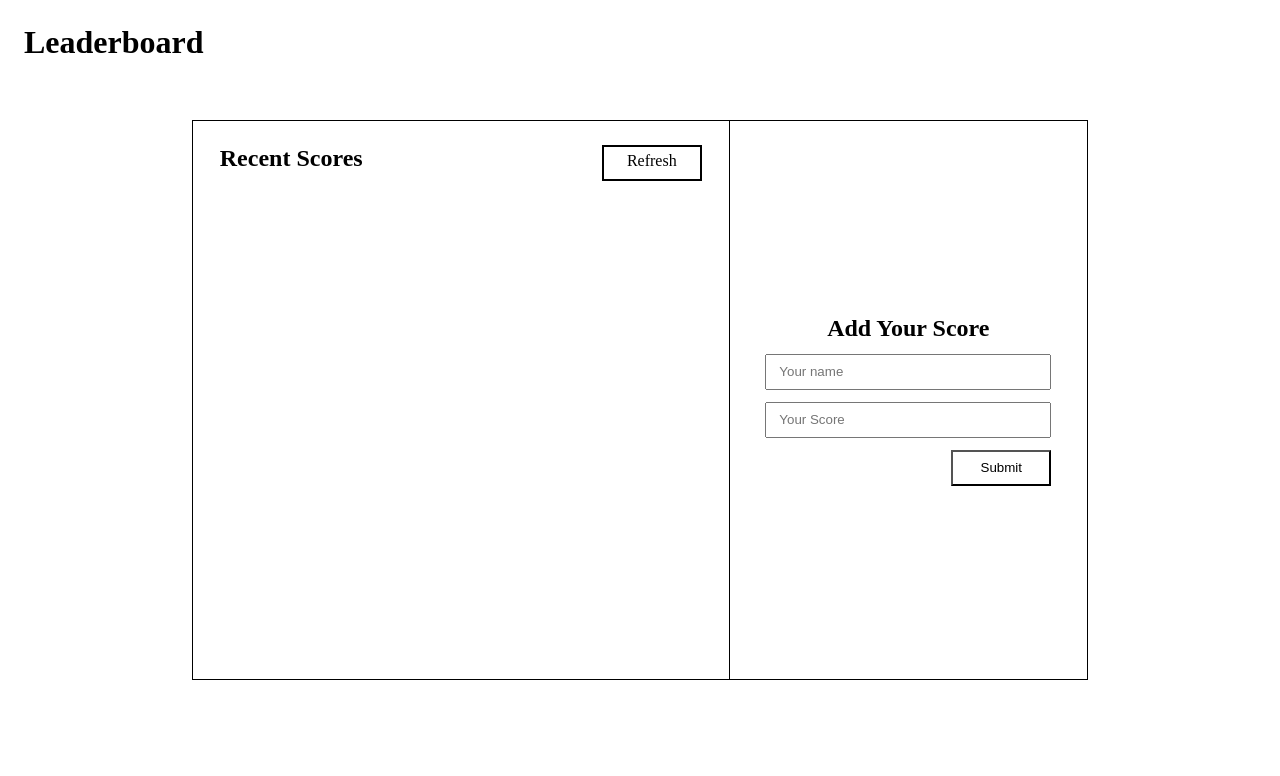
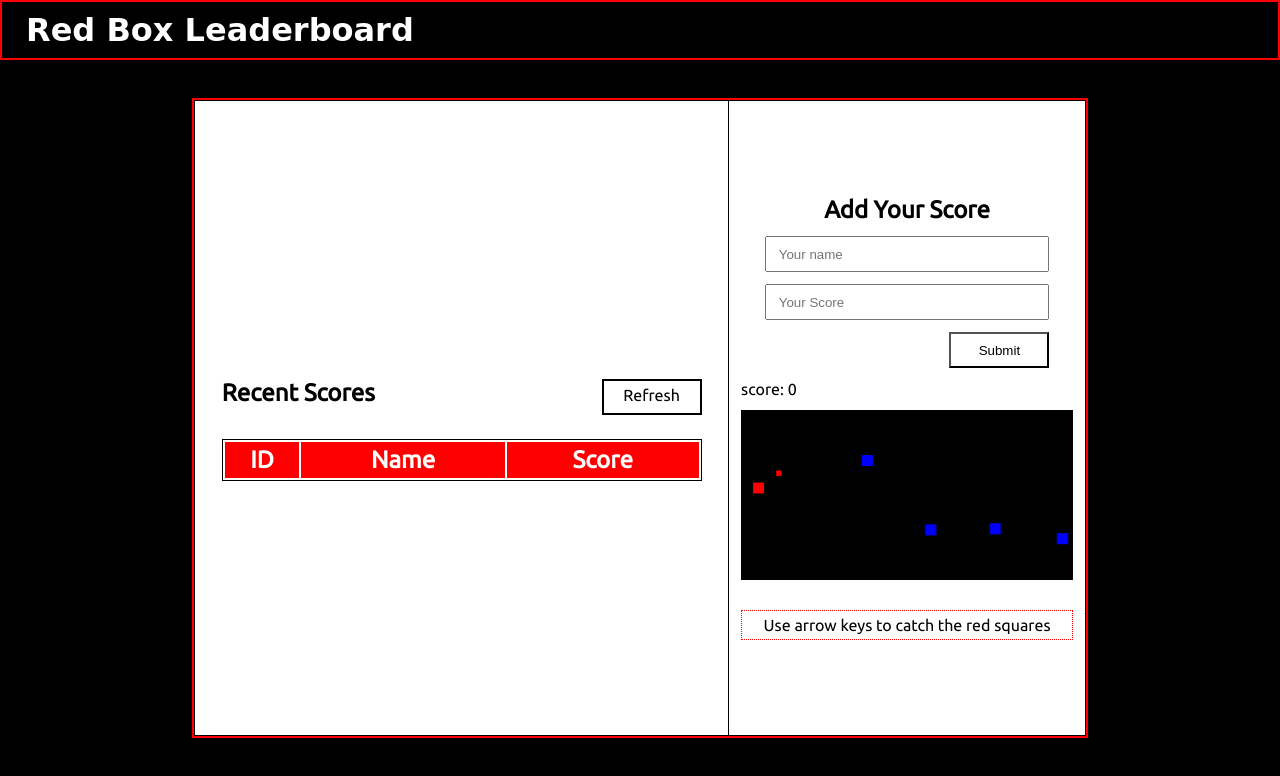
Before and after one commit to carreraprogrammer/Leaderboard, a website built with webpack: page src/index.html in a window 1280 px wide. Built offline with nearby package versions, Linux system fonts and the light colour scheme; no server answers; a web font is replaced by a local one.

Commit message:
Styling Leaderboard

```diff
--- a/package.json
+++ b/package.json
@@ -28,12 +28,16 @@
     "eslint-plugin-import": "^2.26.0",
     "express": "^4.18.2",
     "hint": "^7.1.3",
+    "html-loader": "^0.5.5",
     "html-webpack-plugin": "^5.5.0",
+    "sass": "^1.55.0",
+    "sass-loader": "^13.1.0",
     "style-loader": "^3.3.1",
     "stylelint": "^13.13.1",
     "stylelint-config-standard": "^21.0.0",
     "stylelint-csstree-validator": "^1.9.0",
     "stylelint-scss": "^3.21.0",
+    "url-loader": "^4.1.1",
     "webpack": "^5.74.0",
     "webpack-cli": "^4.10.0",
     "webpack-dev-middleware": "^5.3.3",
--- a/src/index.html
+++ b/src/index.html
@@ -4,18 +4,33 @@
     <meta charset="UTF-8">
     <meta name="viewport" content="width=device-width, initial-scale=1.0">
     <title>Leaderboard</title>
+    <link rel="preconnect" href="https://fonts.googleapis.com">
+    <link rel="preconnect" href="https://fonts.gstatic.com" crossorigin>
+    <link href="https://fonts.googleapis.com/css2?family=Ubuntu:ital,wght@0,300;0,400;1,400&family=Walter+Turncoat&display=swap" rel="stylesheet">
 </head>
 <body>
-    <h1 class="title">Leaderboard</h1>
+    <div class="title">
+      <h1>Red Box Leaderboard</h1>
+    </div>
+
     <section class="leaderboard">
         <div class="recent-scores">
             <div class="title-container">
                 <h2 class="recent-scores-title">Recent Scores</h2>
                 <a class="refresh">Refresh</a>
             </div>
-            <ul class="scores-list">
+            <table class="scores-list">
+                <thead class="thead">
+                    <tr>
+                      <th>ID</th>
+                      <th>Name</th>
+                      <th>Score</th>
+                    </tr>
+                  </thead>
+                <tbody class="tbody">
 
-            </ul>
+                </tbody>
+            </table>
         </div>
         <div class="add-your-scores">
             <div class="title-container-2">
@@ -27,7 +42,16 @@
                 <button type="submit" class="submit">Submit</button>
             </div>
             <div class="error ocult">Please fill all the fields</div>
+            <div class="game center">
+                <div class="canvas-wrapper">
+                  <p id="score"></p>
+                  <canvas id="canvas-top"></canvas>
+                </div>
+                <div class="description">Use arrow keys to catch the red squares</div>
+
+              </div>
         </div>
     </section>
+    <script src="./modules/game.js"></script>
 </body>
 </html>
--- a/src/index.js
+++ b/src/index.js
@@ -1,6 +1,8 @@
+/* eslint-disable linebreak-style */
 import './style.css';
 import addScore from './modules/add-score.js';
 import displayScores from './modules/display-scores.js';
+import game from './modules/game.js';
 
 // Add event to submit button
 
@@ -26,3 +28,11 @@ submitBtn.addEventListener('click', (e) => {
 const refreshBtn = document.querySelector('.refresh');
 
 refreshBtn.addEventListener('click', displayScores);
+
+// Display scores
+
+displayScores();
+
+// Add game
+
+game();
--- a/src/modules/add-score.js
+++ b/src/modules/add-score.js
@@ -1,3 +1,4 @@
+/* eslint-disable linebreak-style */
 // Function to display a new score
 
 const addScore = async (name, score) => {
--- a/src/modules/display-scores.js
+++ b/src/modules/display-scores.js
@@ -1,13 +1,16 @@
+/* eslint-disable linebreak-style */
 import LeaderboardApi from './leaderboard-API.js';
 
 const displayScores = async () => {
   const scores = await LeaderboardApi.getScores();
   const recentScores = scores.result;
-  const scoresList = document.querySelector('.scores-list');
+  const scoresList = document.querySelector('.tbody');
   scoresList.innerHTML = '';
-  recentScores.forEach((score) => {
-    const li = document.createElement('li');
-    li.innerHTML = `${score.user}: ${score.score}`;
+  recentScores.sort((a, b) => b.score - a.score);
+  const topTen = recentScores.slice(0, 10);
+  topTen.forEach((score, index) => {
+    const li = document.createElement('tr');
+    li.innerHTML = `<td>${index + 1}.</td> <td>${score.user}</td> <td>${score.score}</td>`;
     li.classList.add('score-information');
     scoresList.appendChild(li);
   });
--- /dev/null
+++ b/src/modules/game.js
@@ -0,0 +1,173 @@
+/* eslint-disable */
+// Game
+const game = () => {
+    const canvas = document.getElementById('canvas-top');
+const ctx = canvas.getContext('2d');
+let gameState = {
+  rectPosX: 10,
+  rectPosY: canvas.height / 2 - 10,
+  rectVelocity: { x: 0, y: 0 },
+  playerSpeed: 0.5,
+  enemyTimeout: 60,
+  enemyTimeoutInit: 60,
+  enemySpeed: 1,
+  enemies: [],
+  friends: [],
+  friendAdded: false,
+  score: 0,
+};
+function random(n) {
+  return Math.floor(Math.random() * n);
+}
+class RectCollider {
+  constructor(x, y, width, height) {
+    this.x = x;
+    this.y = y;
+    this.width = width;
+    this.height = height;
+  }
+
+  isColliding(rectCollider) {
+    if (
+      this.x < rectCollider.x + rectCollider.width
+      && this.x + this.width > rectCollider.x
+      && this.y < rectCollider.y + rectCollider.height
+      && this.height + this.y > rectCollider.y
+    ) {
+      return true;
+    }
+    return false;
+  }
+}
+function checkCollision(gameState) {
+  const playerCollider = new RectCollider(
+    gameState.rectPosX,
+    gameState.rectPosY,
+    10,
+    10,
+  );
+  for (let i = 0; i < gameState.enemies.length; ++i) {
+    const enemyCollider = new RectCollider(
+      gameState.enemies[i].x,
+      gameState.enemies[i].y,
+      10,
+      10,
+    );
+    if (playerCollider.isColliding(enemyCollider)) {
+      return true;
+    }
+  }
+  for (let i = 0; i < gameState.friends.length; ++i) {
+    const friendCollider = new RectCollider(
+      gameState.friends[i].x,
+      gameState.friends[i].y,
+      5,
+      5,
+    );
+    if (playerCollider.isColliding(friendCollider)) {
+      gameState.playerSpeed *= 1.05;
+      gameState.friends.splice(i, 1);
+    }
+  }
+}
+function update() {
+  ctx.clearRect(0, 0, canvas.width, canvas.height);
+  gameState.enemyTimeout -= 1;
+  if (gameState.enemyTimeout == 0) {
+    gameState.enemyTimeout = Math.floor(gameState.enemyTimeoutInit);
+    gameState.enemies.push({
+      x: canvas.width,
+      y: random(canvas.height),
+      velocity: gameState.enemySpeed,
+    });
+    gameState.enemySpeed *= 1.019;
+    gameState.enemyTimeoutInit *= 0.999;
+    // console.log('timeout:'+gameState.enemyTimeoutInit);
+    // console.log('speed:'+gameState.enemySpeed);
+  }
+  ctx.fillStyle = '#FF0000';
+  gameState.rectPosX += gameState.rectVelocity.x;
+  gameState.rectPosY += gameState.rectVelocity.y;
+  if (gameState.rectPosX > canvas.width - 10) {
+    gameState.rectPosX = canvas.width - 10;
+    gameState.rectVelocity.x = 0;
+  }
+  if (gameState.rectPosX < 0) {
+    gameState.rectPosX = 0;
+    gameState.rectVelocity.x = 0;
+  }
+  if (gameState.rectPosY < 0) {
+    gameState.rectPosY = 0;
+    gameState.rectVelocity.y = 0;
+  }
+  if (gameState.rectPosY > canvas.height - 10) {
+    gameState.rectPosY = canvas.height - 10;
+    gameState.rectVelocity.y = 0;
+  }
+  ctx.fillRect(gameState.rectPosX, gameState.rectPosY, 10, 10);
+  ctx.fillStyle = '#0000FF';
+  for (let i = 0; i < gameState.enemies.length; ++i) {
+    gameState.enemies[i].x -= gameState.enemies[i].velocity;
+    ctx.fillRect(gameState.enemies[i].x, gameState.enemies[i].y, 10, 10);
+  }
+  for (let i = 0; i < gameState.enemies.length; ++i) {
+    if (gameState.enemies[i].x < -10) {
+      gameState.enemies.splice(i, 1);
+      gameState.score++;
+    }
+  }
+  document.getElementById('score').innerHTML = `score: ${gameState.score}`;
+  if (gameState.score % 10 == 0 && gameState.friendAdded == false) {
+    gameState.friends.push({
+      x: random(canvas.width - 20),
+      y: random(canvas.height - 20),
+    });
+    gameState.friendAdded = true;
+  }
+  if (gameState.score % 10 == 1 && gameState.friendAdded == true) {
+    gameState.friendAdded = false;
+  }
+  for (let i = 0; i < gameState.friends.length; ++i) {
+    ctx.fillStyle = '#FF0000';
+    ctx.fillRect(gameState.friends[i].x, gameState.friends[i].y, 5, 5);
+  }
+  if (checkCollision(gameState) == true) {
+    gameState = {
+      rectPosX: 10,
+      rectPosY: canvas.height / 2 - 10,
+      rectVelocity: { x: 0, y: 0 },
+      playerSpeed: 0.5,
+      enemyTimeout: 60,
+      enemyTimeoutInit: 60,
+      enemySpeed: 1,
+      enemies: [],
+      friends: [],
+      friendAdded: false,
+      score: 0,
+    };
+  }
+}
+setInterval(update, 20);
+document.addEventListener('keydown', (event) => {
+  if (event.keyCode == 39) {
+    // right arrow
+    gameState.rectVelocity.x = gameState.playerSpeed;
+  }
+  if (event.keyCode == 37) {
+    // left arrow
+    gameState.rectVelocity.x = -gameState.playerSpeed;
+  }
+  if (event.keyCode == 40) {
+    // up arrow
+    gameState.rectVelocity.y = gameState.playerSpeed;
+  }
+  if (event.keyCode == 38) {
+    // down arrow
+    gameState.rectVelocity.y = -gameState.playerSpeed;
+  }
+});
+
+}
+
+
+export default game
--- a/src/modules/leaderboard-API.js
+++ b/src/modules/leaderboard-API.js
@@ -1,3 +1,4 @@
+/* eslint-disable linebreak-style */
 // "Game with ID: v8GE9MRTBXXJYcKrLNZf added."
 
 export default class LeaderboardApi {
--- a/src/style.css
+++ b/src/style.css
@@ -1,4 +1,4 @@
-/******** Reset *********/
+/* stylelint-disable length-zero-no-unit */
 
 *,
 *::before,
@@ -11,8 +11,8 @@
 }
 
 :root {
-  --wine: rgb(159, 42, 61);
-  --soft-wine: rgba(159, 42, 62, 0.226);
+  --red: red;
+  --soft-red: rgba(255, 0, 0, 0.098);
   --parrot: #e0989940;
   --medium: #b4353527;
 }
@@ -24,19 +24,30 @@ body {
   justify-content: center;
   align-items: center;
   height: 100vh;
+  font-family: 'Ubuntu', sans-serif;
+  background-color: black;
 }
 
 .title {
-  color: black;
   position: absolute;
-  left: 24px;
-  top: 24px;
+  top: 0;
+  height: 60px;
+  padding-left: 24px;
+  display: flex;
+  align-items: center;
+  width: 100%;
+  font-family: 'Walter Turncoat', cursive;
+  border: 2px solid red;
+  color: white;
 }
 
 .leaderboard {
-  height: 70%;
+  height: 80%;
   width: 70%;
   display: flex;
+  margin-top: 36px;
+  border: 2px solid red;
+  background-color: white;
 }
 
 .recent-scores {
@@ -45,6 +56,14 @@ body {
   display: flex;
   flex-direction: column;
   align-items: center;
+  justify-content: center;
+}
+
+.thead {
+  height: 36px;
+  font-size: 1.5rem;
+  background-color: var(--red);
+  color: white;
 }
 
 .refresh {
@@ -53,12 +72,14 @@ body {
   border: 2px solid black;
   padding: 5px;
   cursor: pointer;
-  transition: all 1s ease-in-out;
+  /* stylelint-disable-next-line csstree/validator */
+  transform: all 1s ease-in-out;
   text-align: center;
 }
 
 .refresh:hover {
   transform: scale(1.1);
+  border: 2px solid red;
 }
 
 .title-container {
@@ -71,21 +92,18 @@ body {
 .scores-list {
   list-style: none;
   width: 90%;
-  max-height: 75%;
-  overflow-y: scroll;
+  max-height: 80%;
+  border: 1px solid black;
 }
 
 .score-information {
   padding-left: 5%;
   height: 36px;
-  border: 1px solid black;
-  display: flex;
-  align-items: center;
-  border-top: none;
+  text-align: center;
 }
 
 .score-information:nth-child(even) {
-  background-color: rgba(128, 128, 128, 0.427);
+  background-color: var(--soft-red);
 }
 
 .score-information:nth-child(1) {
@@ -126,6 +144,7 @@ body {
 }
 
 .submit:hover {
+  border: 2px solid var(--red);
   transform: scale(1.1);
 }
 
@@ -142,3 +161,40 @@ body {
 .ocult {
   display: none;
 }
+
+/* HERE START THE GAME */
+
+canvas {
+  width: 100%;
+}
+
+.canvas-wrapper {
+  border-style: solid;
+  width: 100%;
+  margin: 30px;
+  margin-left: 0;
+  padding: 0px;
+  border: 1px solid black;
+  background-color: black;
+}
+
+.center {
+  text-align: center;
+}
+
+.game {
+  position: relative;
+}
+
+#score {
+  position: absolute;
+  top: 0px;
+  left: 0px;
+}
+
+.description {
+  border: 1px dotted red;
+  width: 100%;
+  padding-top: 5px;
+  padding-bottom: 5px;
+}
--- a/webpack.config.js
+++ b/webpack.config.js
@@ -17,11 +17,15 @@ module.exports = {
     clean: true,
     publicPath: '/',
   },
-    module: {
+    module:   {
     rules: [
       {
         test: /\.css$/i,
         use: ['style-loader', 'css-loader'],
+      },
+      {
+        test: /\.(png|svg|jpg|jpeg|gif)$/i,
+        type: 'asset',
       },
     ],
   },
```
Also changed, not shown: dist/d0dab0de35d9ea778a67.jpg (added), dist/index.html, dist/main.bundle.js, dist/runtime.bundle.js, src/assets/images/Logo.gif (added), src/assets/images/Logo.jpg (added), 1 other file.
